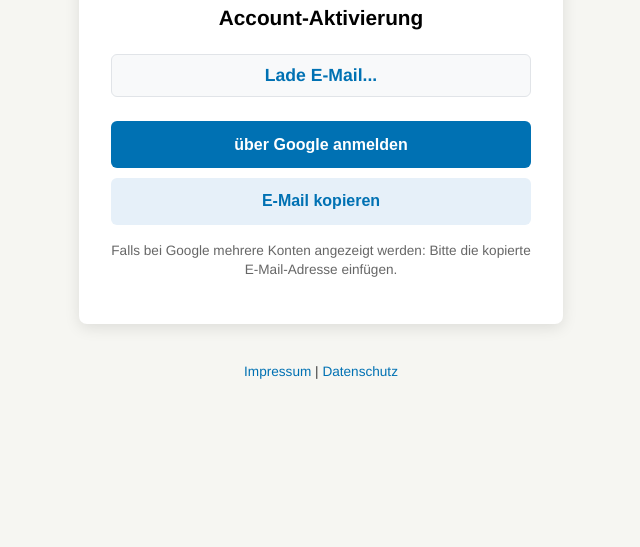
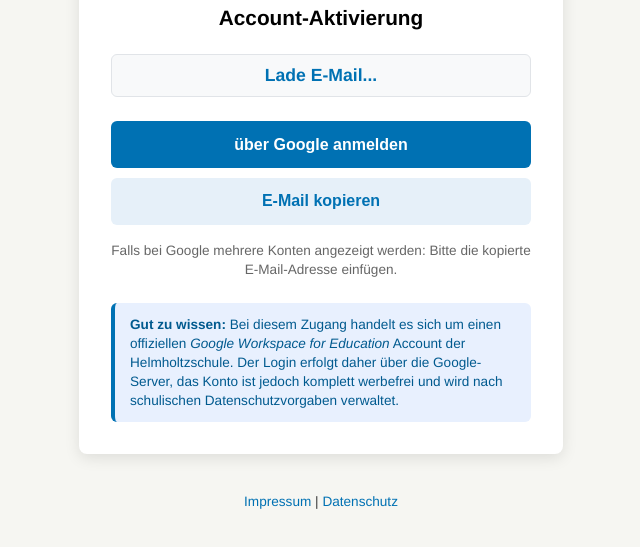
Before and after one commit to hhs-ffm/hho-account, a plain HTML site: page index.html in a window 1280 px wide. Shown: the part 189-736 px from the top of the page, without its empty margins (319-959 px from the left). Drawn offline with Linux system fonts and the light colour scheme.

Commit message:
Update index.html

```diff
--- a/index.html
+++ b/index.html
@@ -30,6 +30,17 @@
       height: auto;
       margin-bottom: 1.5rem;
       border-radius: 4px;
+    }
+    .info-box {
+      background-color: #e8f0fe;
+      color: #005a8f;
+      padding: 12px 15px;
+      border-radius: 6px;
+      font-size: 0.85rem;
+      margin-top: 1.5rem;
+      text-align: left;
+      line-height: 1.4;
+      border-left: 4px solid #0071b3;
     }
     h2 {
       font-size: 1.3rem;
@@ -107,6 +118,10 @@
   <p id="hint" style="font-size:0.85rem; color:#666; margin-top:1rem; line-height:1.4;">
     Falls bei Google mehrere Konten angezeigt werden: Bitte die kopierte E-Mail-Adresse einfügen.
   </p>
+
+  <div class="info-box">
+    <strong>Gut zu wissen:</strong> Bei diesem Zugang handelt es sich um einen offiziellen <em>Google Workspace for Education</em> Account der Helmholtzschule. Der Login erfolgt daher über die Google-Server, das Konto ist jedoch komplett werbefrei und wird nach schulischen Datenschutzvorgaben verwaltet.
+  </div>
 </div>
 
 <footer>
```
